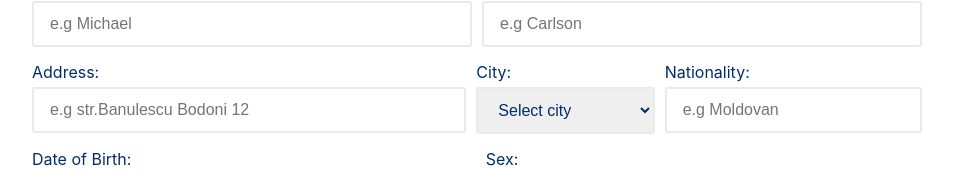
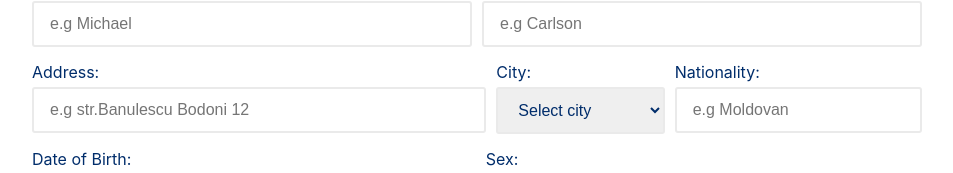
Before and after one commit to VMM-MMV/CV-App, a React (Create React App) app in the folder app/: page / in a window 1280 px wide. Shown: the part 180-353 px from the top of the page, without its empty margins (247-1200 px from the left). Built offline with nearby package versions, Linux system fonts and the light colour scheme.

Commit message:
Styled the CV larger

```diff
--- a/app/src/App.css
+++ b/app/src/App.css
@@ -298,7 +298,6 @@ h1, h2 {
   width: 120px;
 }
 
-
 .job-description-fields .form-name,
 .achievements-full-fields .form-name {
   display: block;
@@ -315,7 +314,7 @@ h1, h2 {
 }
 
 .address-field .form-name {
-  margin-right: 177px;
+  margin-right: 207px;
 }
 
 .coming-from-fields .date-birth-field,
@@ -343,11 +342,15 @@ h1, h2 {
 }
 
 .phone-field {
-  width: 5%;
+  width: 10%;
 }
 
 .phone-number-field {
-  width: 2%;
+  width: 0;
+}
+
+.email-address-field {
+ width: 275px;
 }
 
 .sex-status-field {
```
